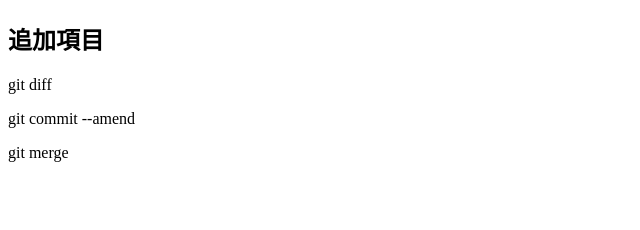
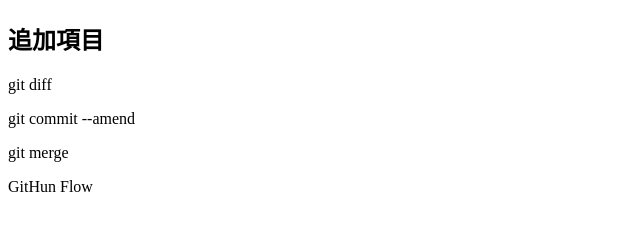
Before and after one commit to soymayoco/git_tutorial, a plain HTML site: page index.html in a window 1280 px wide. Shown: the part 54-284 px from the top of the page, without its empty margins (0-640 px from the left). Drawn offline with Linux system fonts and the light colour scheme.

Commit message:
GitHub Flowを追記

```diff
--- a/index.html
+++ b/index.html
@@ -3,3 +3,4 @@
 <p>git diff</p>
 <p>git commit --amend</p>
 <p>git merge</p>
+<p>GitHun Flow</p>
```
